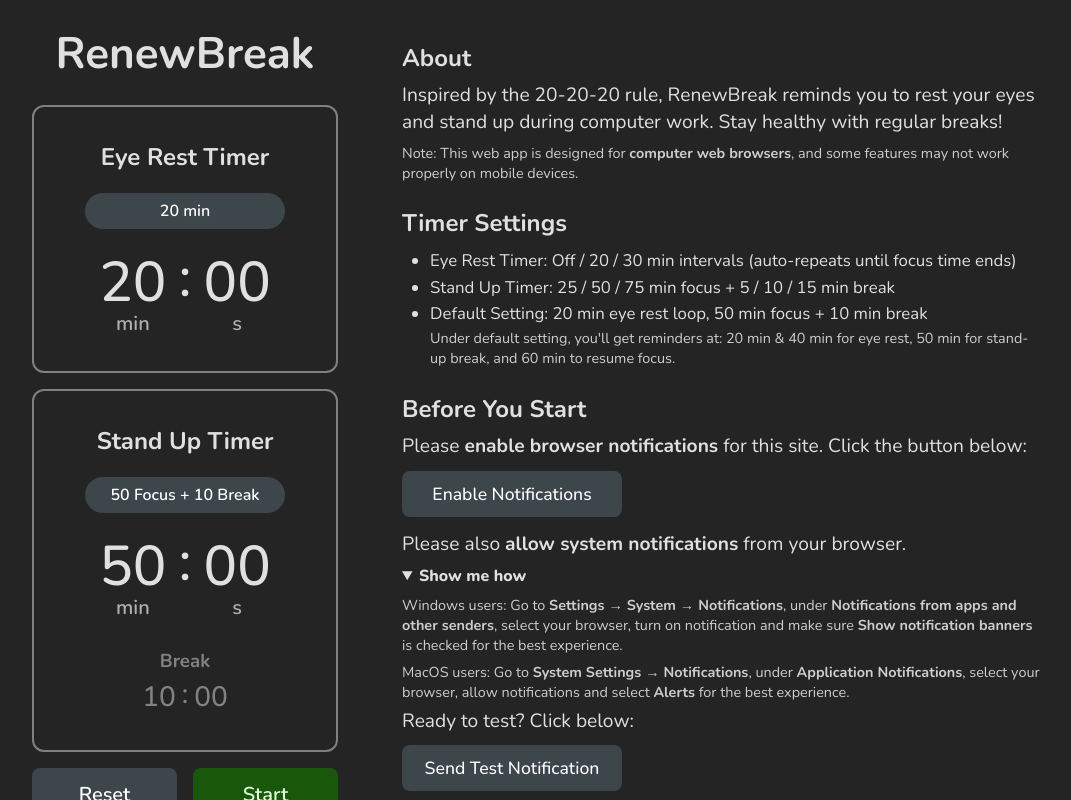
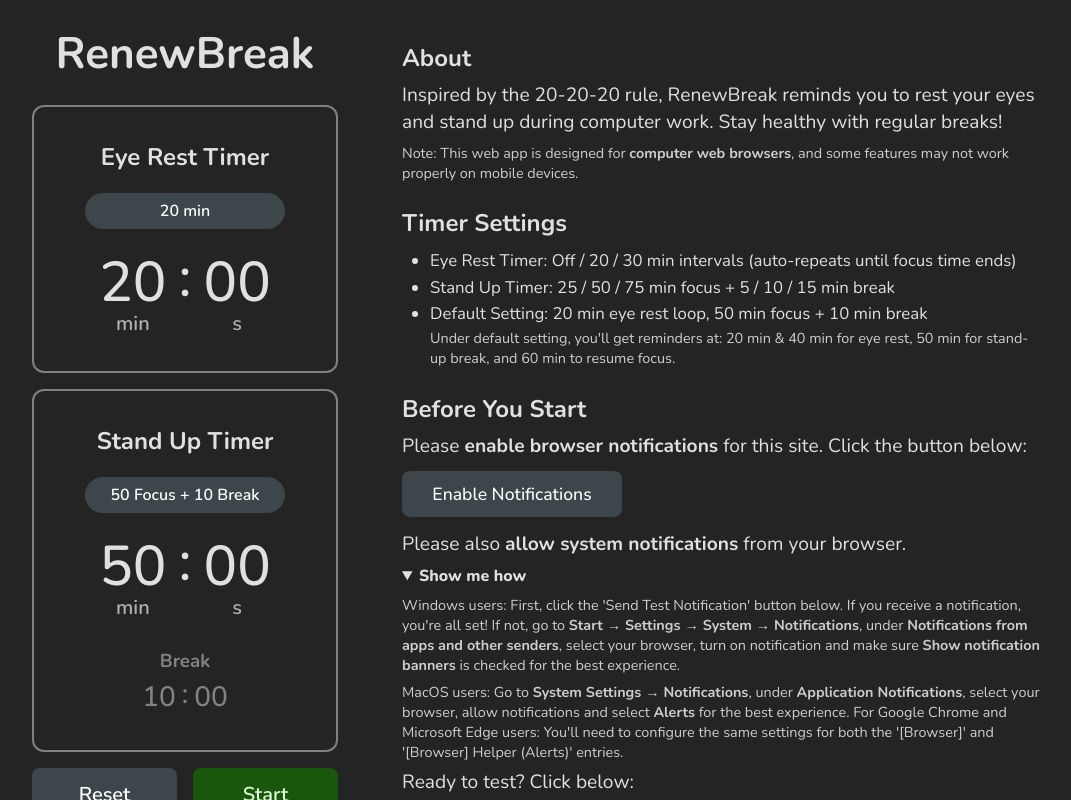
Before and after one commit to WinnyChang/renew-break-vue, a Vue app: page / in a window 1280 px wide. Both pictures are taken after a click on the heading "Show me how". Shown: the top 800 px of the page, without its empty margins (103-1174 px from the left). Built offline with nearby package versions, Linux system fonts and the light colour scheme.

Commit message:
Improve system notification setup instructions, update version number to 1.1.1

```diff
--- a/package.json
+++ b/package.json
@@ -1,7 +1,7 @@
 {
   "name": "renew-break-vue",
   "private": true,
-  "version": "1.1.0",
+  "version": "1.1.1",
   "type": "module",
   "scripts": {
     "dev": "vite",
--- a/src/App.vue
+++ b/src/App.vue
@@ -60,8 +60,19 @@
           <p>Please also <b>allow system notifications</b> from your browser.</p>
           <details>
             <summary>Show me how</summary>
-            <p class="note">Windows users: Go to <b>Settings → System → Notifications</b>, under <b>Notifications from apps and other senders</b>, select your browser, turn on notification and make sure <b>Show notification banners</b> is checked for the best experience.</p>
-            <p class="note">MacOS users: Go to <b>System Settings → Notifications</b>, under <b>Application Notifications</b>, select your browser, allow notifications and select <b>Alerts</b> for the best experience.</p>
+            <p class="note">Windows users: First, click the 'Send Test Notification' button below.
+              If you receive a notification, you're all set! If not,
+              go to <b>Start → Settings → System → Notifications</b>,
+              under <b>Notifications from apps and other senders</b>,
+              select your browser, turn on notification and make sure
+              <b>Show notification banners</b> is checked for the best experience.
+            </p>
+            <p class="note">MacOS users: Go to <b>System Settings → Notifications</b>,
+              under <b>Application Notifications</b>,
+              select your browser, allow notifications and select <b>Alerts</b> for the best experience.
+              For Google Chrome and Microsoft Edge users:
+              You'll need to configure the same settings for both the '[Browser]' and '[Browser] Helper (Alerts)' entries.
+            </p>
           </details>
           <p>Ready to test? Click below:</p>
           <button @click="sendTestNotification" class="test-btn">Send Test Notification</button>
@@ -78,7 +89,7 @@
     </div>
     <!-- Footer with counter -->
     <footer class="footer">
-      <span>Version 1.1.0</span> ・ <span>Visitors </span>
+      <span>Version 1.1.1</span> ・ <span>Visitors </span>
       <a href="https://www.stylemap.co.jp/counter/taiwan/"><img src="https://www.f-counter.net/j/65/1738906000/" alt="visitor-counter"></a>
     </footer>
   </div>
```
Also changed, not shown: 2 other files (tests, documents, lock files or other folders).
